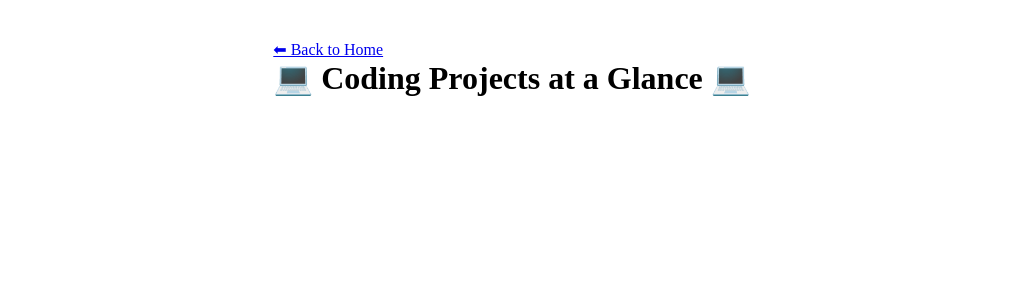
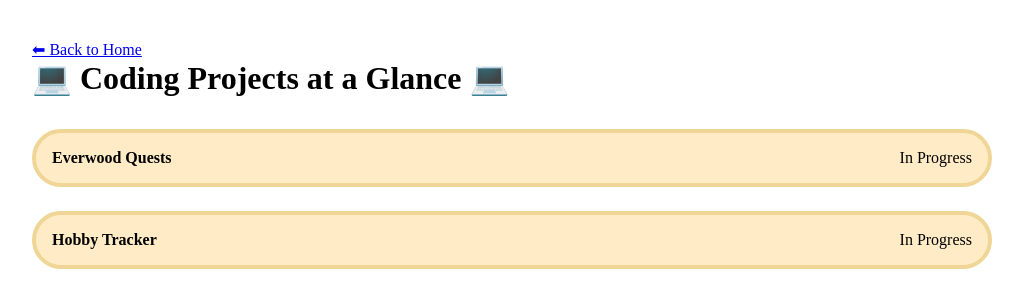
Before and after one commit to maishamir/hobby-tracker, a React (Vite) app: page /coding in a window 1280 px wide. Shown: the top 308 px of the page, without its empty margins (128-1151 px from the left). Built offline with nearby package versions, Linux system fonts and the light colour scheme.

Commit message:
basic hobby page styling - coding proejcts

```diff
--- a/src/App.jsx
+++ b/src/App.jsx
@@ -1,8 +1,9 @@
+
 import "./App.css";
 import { BrowserRouter, Route, Routes, Link } from "react-router-dom";
 import Home from "./pages/Home/Home";
 import Knitting from "./pages/Knitting";
-import Coding from "./pages/Coding";
+import Coding from "./pages/Coding/Coding";
 import Art from "./pages/Art";
 import Crochet from "./pages/Crochet";
 import Error from "./pages/Error";
--- a/src/pages/Coding.jsx
+++ /dev/null
@@ -1,13 +0,0 @@
-import React from "react";
-import { Link } from "react-router-dom";
-
-function Coding() {
-  return (
-    <div>
-      <Link to="/">⬅ Back to Home</Link>
-      <h1>💻 Coding Projects at a Glance 💻 </h1>
-    </div>
-  );
-}
-
-export default Coding;
--- /dev/null
+++ b/src/pages/Coding/Coding.jsx
@@ -0,0 +1,30 @@
+import React from "react";
+import { Link } from "react-router-dom";
+import hobbies from "../../data/hobbies";
+import "./Coding.scss";
+
+
+function Coding() {
+
+  const codingProjects = hobbies.find(hobby => hobby.id === "coding")
+
+
+  return (
+    <div>
+      <Link to="/">⬅ Back to Home</Link>
+      <h1>💻 Coding Projects at a Glance 💻 </h1>
+
+      <div className="projects">
+      {codingProjects.projects.map(project => {
+        return <div className="projectCard" key={project.id}>
+
+          <p className="projectCard__name">{project.name}</p>
+          <p className="projectCard__status">{project.status}</p>
+        </div>
+      })}
+      </div>
+    </div>
+  );
+}
+
+export default Coding;
--- /dev/null
+++ b/src/pages/Coding/Coding.scss
@@ -0,0 +1,22 @@
+.projects {
+  // border: 1px solid rebeccapurple;
+  width: 75vw;
+  display: flex;
+  flex-direction: column;
+  gap: 1.5rem;
+  margin-top: 2rem;
+}
+
+
+.projectCard {
+  background: #ffecc6;
+  padding: 1rem;
+  display: flex;
+  justify-content: space-between;
+  border: 4px solid #efd696;
+  border-radius: 2rem;
+
+  &__name {
+    font-weight: bold;
+  }
+}
```
